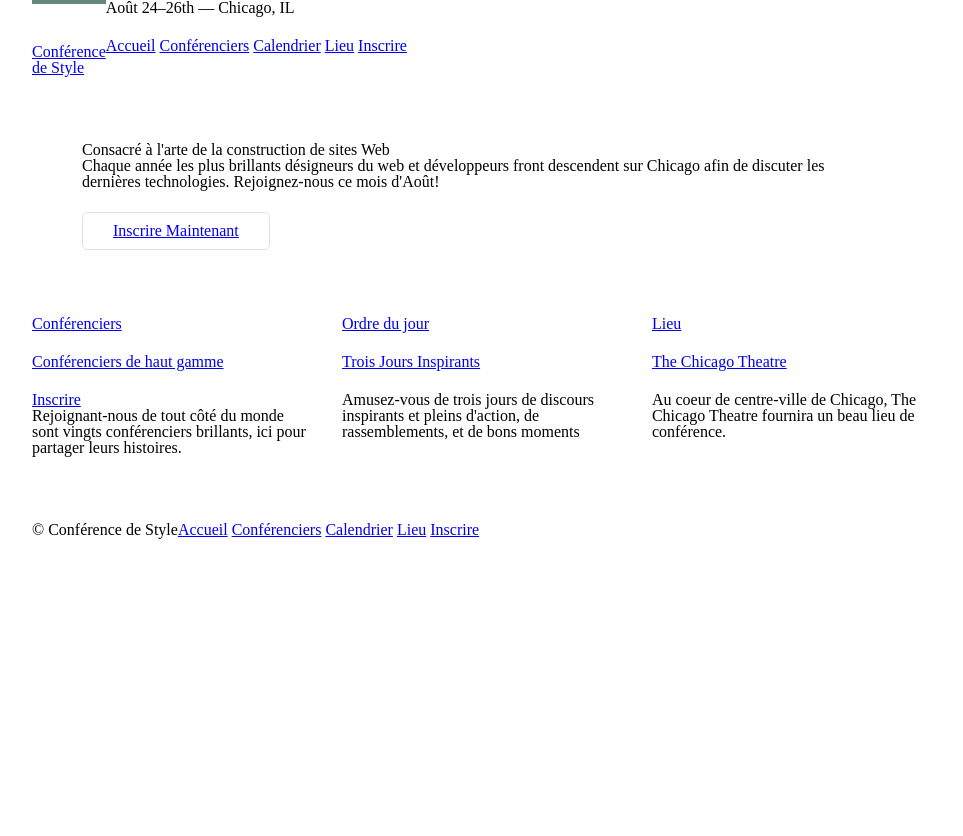
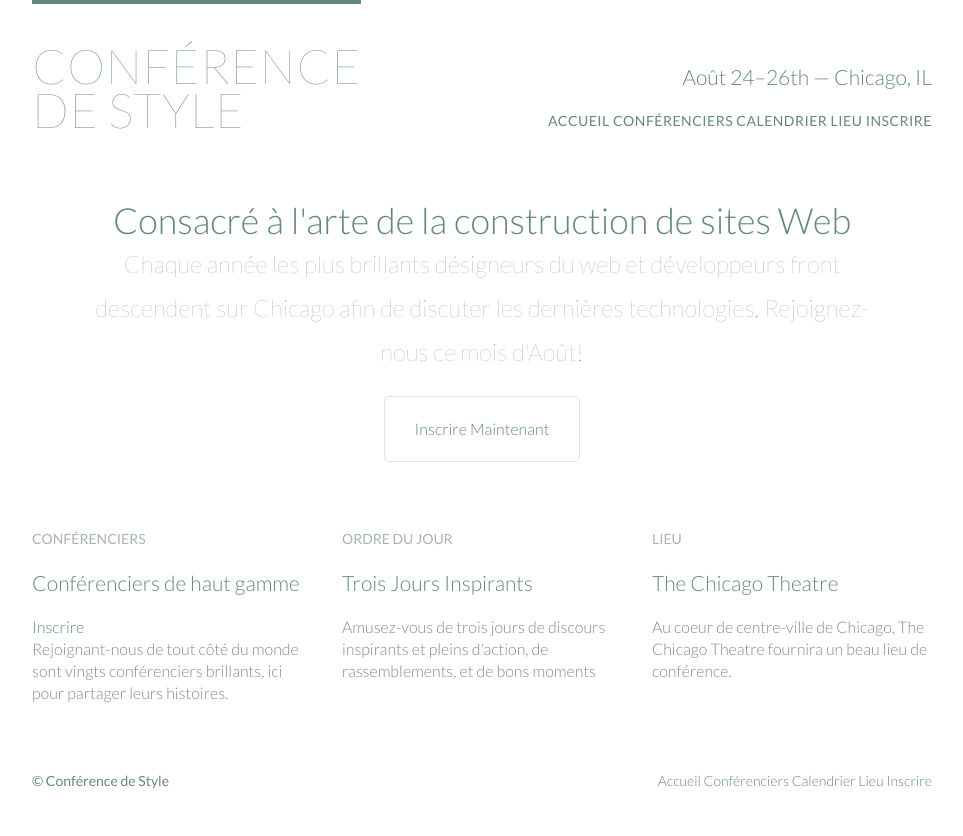
Before and after one commit to Joryal/shay-howe-html-css, a plain HTML site: page styles-conference/index.html in a window 1280 px wide. Shown: the whole page, without its empty margins (158-1121 px from the left). Before the commit the page ends 800 px from the top, so only its background shows below. Drawn offline with Linux system fonts and the light colour scheme.

Commit message:
Update main.css
Refaire massivement le style du site.

```diff
--- a/styles-conference/assets/stylesheets/main.css
+++ b/styles-conference/assets/stylesheets/main.css
@@ -49,6 +49,19 @@ table {
 /*
   =======================================
 
+  Custom styles
+
+  =======================================
+*/
+
+body {
+  color: #888;
+  font: 300 16px/22px "Lato", "Open Sans", "Helvetica Neue", Helvetica, Arial, sans-serif;
+}
+
+/*
+  =======================================
+
   Grid
 
   =======================================
@@ -62,11 +75,15 @@ table {
           box-sizing: border-box;
 }
 
+.container,
+.grid {
+  margin: 0 auto;
+  width: 960px;
+}
+
 .container {
-  margin: 0 auto;
   padding-left: 30px;
   padding-right: 30px;
-  width: 960px;
 }
 
 .col-1-3 {
@@ -90,12 +107,6 @@ table {
   padding-right: 15px;
 }
 
-.container,
-.grid {
-  margin: 0 auto;
-  width: 960px;
-}
-
 .container {
   padding-left: 30px;
   padding-right: 30px;
@@ -108,8 +119,7 @@ table {
 .group:before,
 .group:after {
   content: "" ;
-    content: "";
-    display: table;
+  display: table;
 }
 .group:after {
   clear: both;
@@ -127,17 +137,67 @@ Typography
 =========================================
 */
 
+h1, h2, h3, h4 {
+  color: #648880;
+}
 h1, h3, h4, h5, p {
   margin-bottom: 22px;
+}
+h1 {
+  font-size: 36px;
+  line-height: 44px;
+}
+h2 {
+  font-size: 24px;
+  line-height: 44px;
+}
+h3 {
+  font-size: 21px;
+}
+h4 {
+  font-size: 18px;
+}
+h5 {
+  color: #a9b2b9;
+  font-size: 14px;
+  font-weight: 400;
+  text-transform: uppercase;
+}
+strong {
+  font-weight: 400;
+}
+cite, em {
+  font-style: italic;
+}
+
+/*
+  =======================================
+
+  Links
+
+  =======================================
+*/
+
+a {
+  color: #648880;
+  text-decoration: none;
+}
+
+a:hover {
+  color: #a9b2b9;
+}
+
+p a {
+  border-bottom: 1px solid #dfe2e5;
 }
 
 
 /*
-=========================================
+  =======================================
 
-Buttons
+  Buttons
 
-=========================================
+  =======================================
 */
 
 .btn {
@@ -151,17 +211,6 @@ Buttons
   padding: 10px 30px;
 }
 
-/*
-  =======================================
-
-  Home
-
-  =======================================
-*/
-
-.hero {
-  padding: 22px 80px 66px;
-}
 
 /*
   =======================================
@@ -173,8 +222,25 @@ Buttons
 
 .logo {
   border-top: 4px solid #648880;
+  float: left;
+  font-size: 48px;
+  font-weight: 100;
+  letter-spacing: .5px;
+  line-height: 44px;
   padding: 40px 0 22px 0;
-  float: left;
+  text-transform: uppercase;
+}
+
+.tagline {
+  margin: 66px 0 22px 0;
+  text-align: right;
+}
+
+.primary-nav {
+  font-size: 14px;
+  font-weight: 400;
+  letter-spacing: .5px;
+  text-transform: uppercase;
 }
 
 /*
@@ -186,10 +252,49 @@ Buttons
 */
 
 .primary-footer {
+  color: #648880;
+  font-size: 14px;
   padding-bottom: 44px;
   padding-top: 44px;
 }
 
 .primary-footer small {
   float: left;
+  font-weight: 400;
 }
+
+/*
+  =======================================
+
+  Navigation
+
+  =======================================
+*/
+
+.nav {
+  text-align: right;
+}
+
+/*
+  =======================================
+
+  Home
+
+  =======================================
+*/
+
+.hero {
+  line-height: 44px;
+  padding: 22px 80px 66px 80px;
+  text-align: center;
+}
+.hero h2 {
+  font-size: 36px;
+}
+.hero p {
+  font-size: 24px;
+  font-weight: 100;
+}
+.teaser a:hover h3 {
+  color: #a9b2b9;
+}
```
